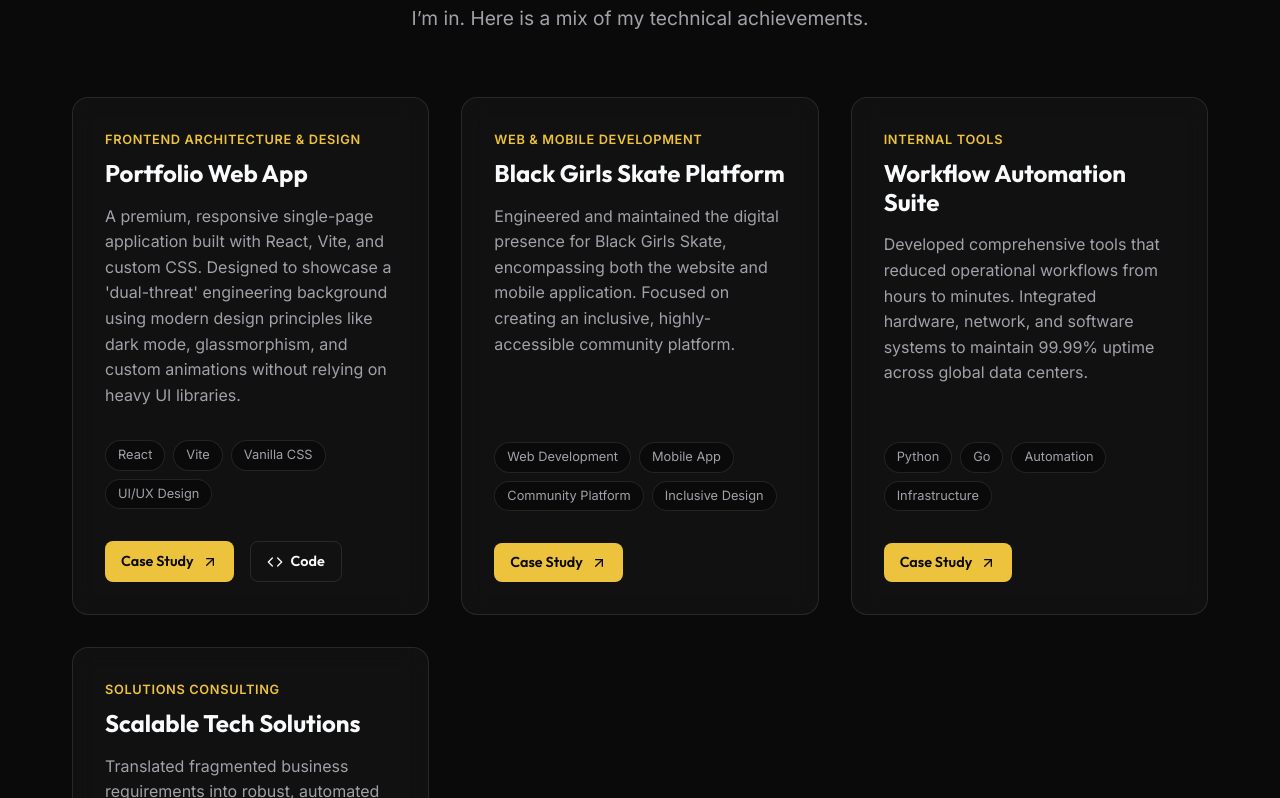
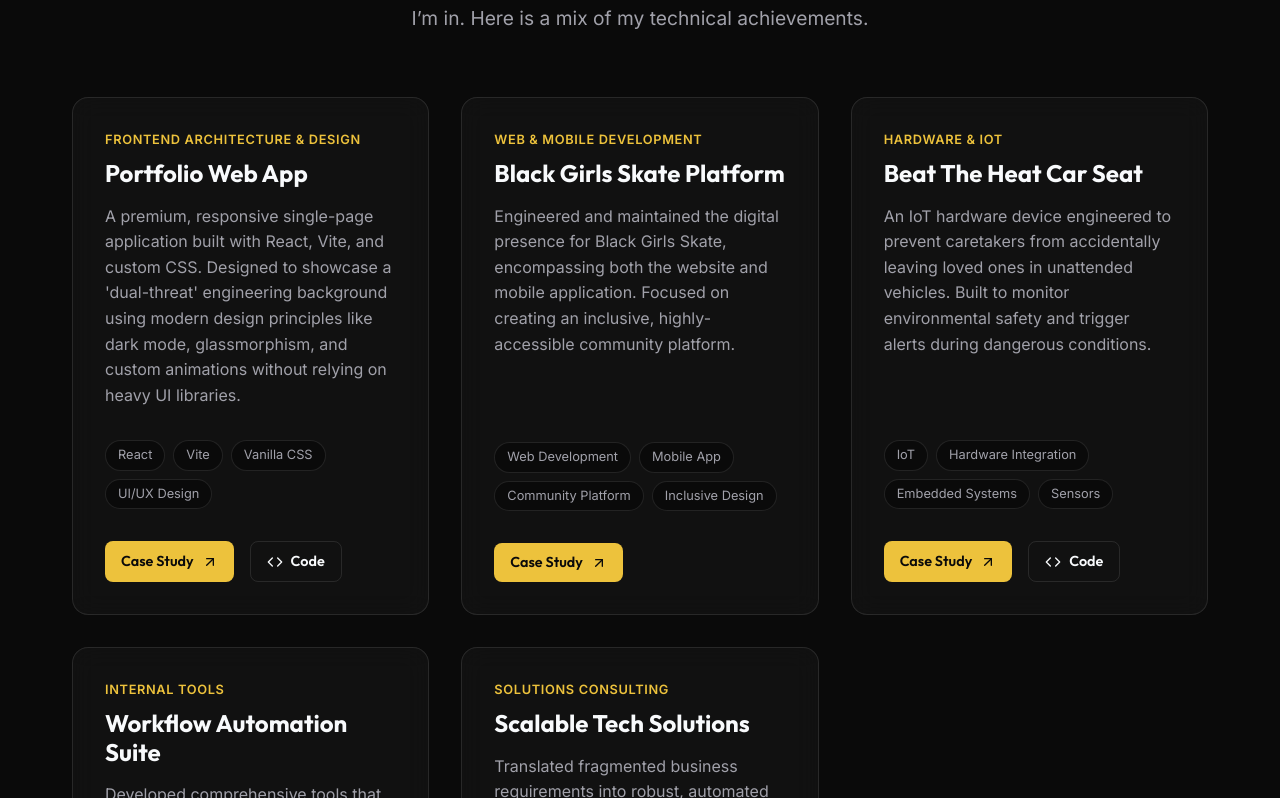
Before and after one commit to Black-Inspector-Gadget/dj-app, a React (Vite) app: page / in a window 1280 px wide. Shown: the part 2702-3500 px from the top of the page. Built offline with nearby package versions, Linux system fonts and the light colour scheme.

Commit message:
Added Beat The Heat Carseat project

```diff
--- a/src/components/Projects.jsx
+++ b/src/components/Projects.jsx
@@ -16,6 +16,14 @@
       description: "Engineered and maintained the digital presence for Black Girls Skate, encompassing both the website and mobile application. Focused on creating an inclusive, highly-accessible community platform.",
       tags: ["Web Development", "Mobile App", "Community Platform", "Inclusive Design"],
       link: "https://www.blackgirlsskate.org/"
+    },
+    {
+      title: "Beat The Heat Car Seat",
+      category: "Hardware & IoT",
+      description: "An IoT hardware device engineered to prevent caretakers from accidentally leaving loved ones in unattended vehicles. Built to monitor environmental safety and trigger alerts during dangerous conditions.",
+      tags: ["IoT", "Hardware Integration", "Embedded Systems", "Sensors"],
+      link: "https://www.hackster.io/Black_Inspector_Gadget/beat-the-heat-car-seat-a6ada0",
+      github: "https://github.com/Black-Inspector-Gadget/Beat-The-Heat-Carseat"
     },
     {
       title: "Workflow Automation Suite",
```
